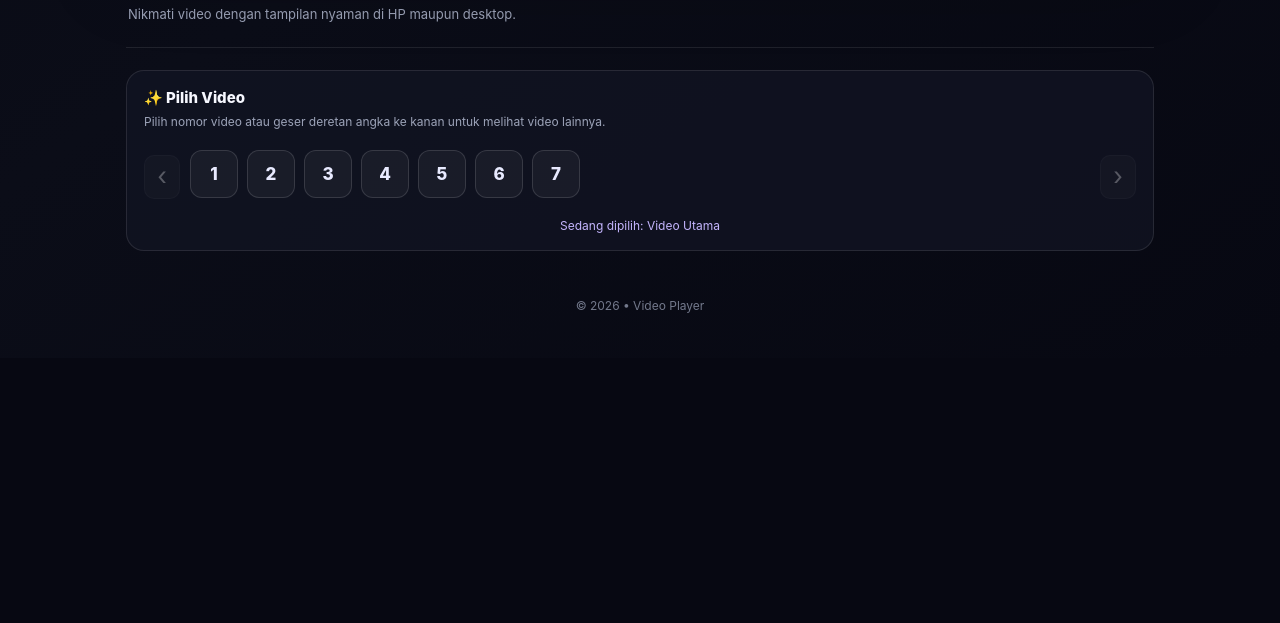
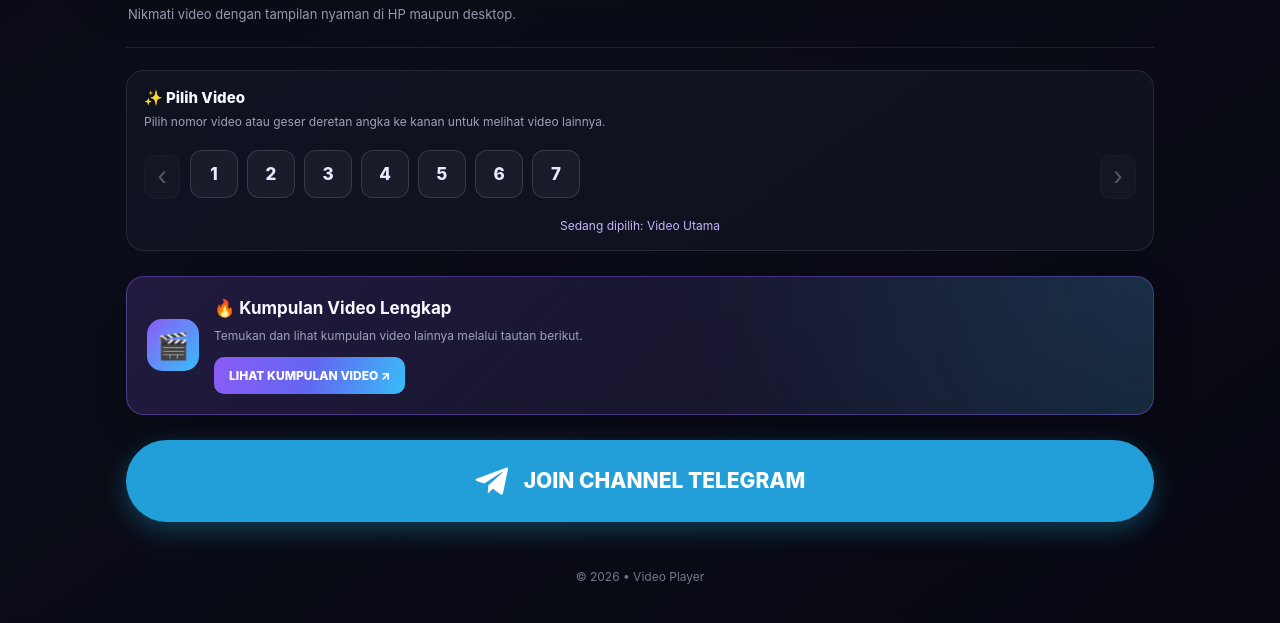
Before and after one commit to Videy111/THAILAND, a plain HTML site: page index.html in a window 1280 px wide. Shown: the part 788-1411 px from the top of the page. Before the commit the page ends 1146 px from the top, so only its background shows below. Drawn offline with Linux system fonts and the light colour scheme; a script that the page names is missing.

Commit message:
Enhance layout with video collection and Telegram button
Added styles for video collection and Telegram join button.

```diff
--- a/index.html
+++ b/index.html
@@ -1,3 +1,4 @@
+
 <!DOCTYPE html>
 <html lang="id">
 <head>
@@ -460,6 +461,7 @@ video {
   text-align: center;
 }
 
+/* Footer */
 footer {
   text-align: center;
   color: #73798c;
@@ -536,6 +538,105 @@ footer {
     width: 64px;
     height: 64px;
     font-size: 26px;
+  }
+}
+
+/* TAMBAHAN: KARTU KUMPULAN VIDEO */
+.collection-card {
+  display: flex;
+  align-items: center;
+  gap: 15px;
+  margin: 25px 0;
+  padding: 20px;
+  border: 1px solid rgba(139,92,246,.42);
+  border-radius: 18px;
+  background:
+    radial-gradient(circle at 100% 0%, rgba(56,189,248,.16), transparent 45%),
+    linear-gradient(135deg, rgba(139,92,246,.18), #121423);
+  box-shadow: 0 12px 35px rgba(0,0,0,.22);
+}
+
+.collection-icon {
+  flex: 0 0 52px;
+  width: 52px;
+  height: 52px;
+  display: grid;
+  place-items: center;
+  border-radius: 15px;
+  font-size: 26px;
+  background: linear-gradient(135deg,var(--purple),var(--blue));
+}
+
+.collection-content {
+  flex: 1;
+  min-width: 0;
+}
+
+.collection-content h2 {
+  font-size: 17px;
+  line-height: 1.35;
+  margin-bottom: 6px;
+}
+
+.collection-content p {
+  color: var(--muted);
+  font-size: 12px;
+  line-height: 1.6;
+}
+
+.collection-button {
+  display: inline-block;
+  margin-top: 12px;
+  padding: 11px 15px;
+  border-radius: 10px;
+  color: white;
+  font-size: 12px;
+  font-weight: 800;
+  text-decoration: none;
+  background: linear-gradient(110deg,var(--purple),#6366f1,var(--blue));
+}
+
+/* TAMBAHAN: TOMBOL JOIN TELEGRAM */
+.telegram-banner {
+  display: flex;
+  align-items: center;
+  justify-content: center;
+  gap: 13px;
+  width: 100%;
+  min-height: 82px;
+  margin: 25px 0;
+  border-radius: 50px;
+  background: #229ed9;
+  color: white;
+  text-decoration: none;
+  font-size: 21px;
+  font-weight: 800;
+  box-shadow: 0 8px 25px #229ed955;
+}
+
+.telegram-banner svg {
+  width: 36px;
+  height: 36px;
+  flex-shrink: 0;
+}
+
+@media(max-width:600px) {
+  .collection-card {
+    gap: 12px;
+    padding: 15px;
+  }
+
+  .collection-content h2 {
+    font-size: 15px;
+  }
+
+  .collection-content p {
+    font-size: 11px;
+  }
+
+  .telegram-banner {
+    min-height: 75px;
+    font-size: 19px;
   }
 }
 </style>
@@ -658,6 +759,42 @@ footer {
       Sedang dipilih: Video Utama
     </div>
   </section>
+
+  <!-- KUMPULAN VIDEO -->
+  <section class="collection-card">
+    <div class="collection-icon">🎬</div>
+
+    <div class="collection-content">
+      <h2>🔥 Kumpulan Video Lengkap</h2>
+      <p>
+        Temukan dan lihat kumpulan video lainnya
+        melalui tautan berikut.
+      </p>
+
+      <a
+        class="collection-button"
+        href="https://uplcm.com/4/12006030"
+        target="_blank"
+        rel="noopener noreferrer">
+        LIHAT KUMPULAN VIDEO ↗
+      </a>
+    </div>
+  </section>
+
+  <!-- JOIN CHANNEL TELEGRAM -->
+  <a
+    href="https://t.me/asupan_videyy1"
+    target="_blank"
+    rel="noopener noreferrer"
+    class="telegram-banner">
+
+    <svg viewBox="0 0 24 24" aria-hidden="true">
+      <path fill="currentColor"
+        d="M21.9 4.6 18.7 20c-.2 1.1-.9 1.4-1.8.9l-5-3.7-2.4 2.3c-.3.3-.5.5-1 .5l.4-5.1 9.3-8.4c.4-.4-.1-.6-.6-.2L6.1 13.6l-5-1.6c-1.1-.3-1.1-1.1.2-1.6L20.7 3.1c.9-.3 1.6.2 1.2 1.5Z"/>
+    </svg>
+
+    <span>JOIN CHANNEL TELEGRAM</span>
+  </a>
 
   <footer>© 2026 • Video Player</footer>
 
@@ -1112,10 +1249,15 @@ _Hasync.push(['Histats.track_hits', '']);
 <!-- Histats.com END -->
 
 <!-- POPUNDER -->
- <script>(function(s){s.dataset.zone='12006036',s.src='https://al5sm.com/tag.min.js'})([document.documentElement, document.body].filter(Boolean).pop().appendChild(document.createElement('script')))</script>
-
- <!-- Adsterra Social Bar -->
-<script src="https://pl32153711.profitableratecpmnetwork.com/4a/fe/eb/4afeeb3902981aef3c73f0ee97d01595.js"></script>
+<script>
+(function(s){
+  s.dataset.zone='12006036';
+  s.src='https://al5sm.com/tag.min.js';
+})([document.documentElement, document.body]
+  .filter(Boolean)
+  .pop()
+  .appendChild(document.createElement('script')));
+</script>
 
 </body>
 </html>
```
